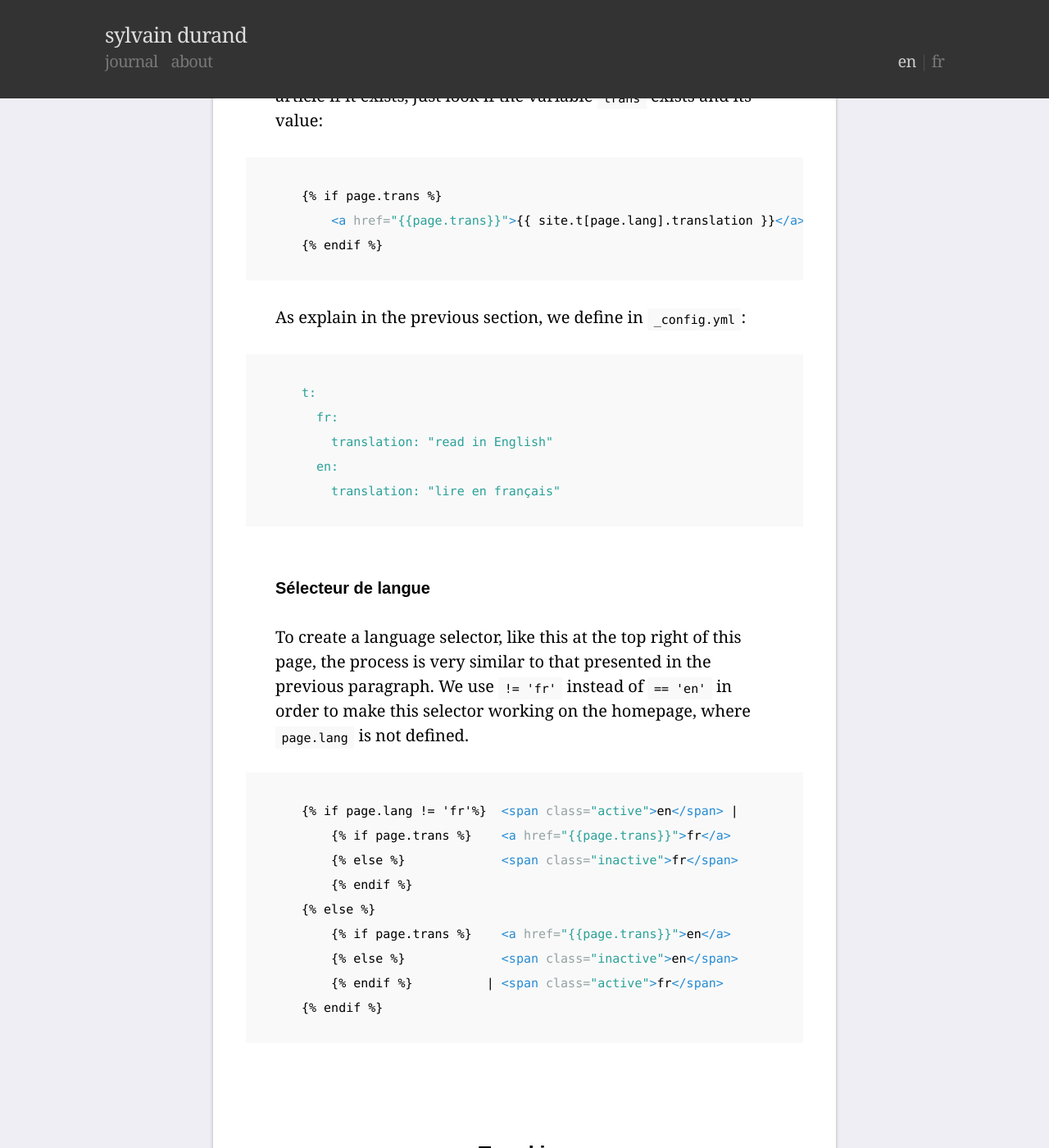
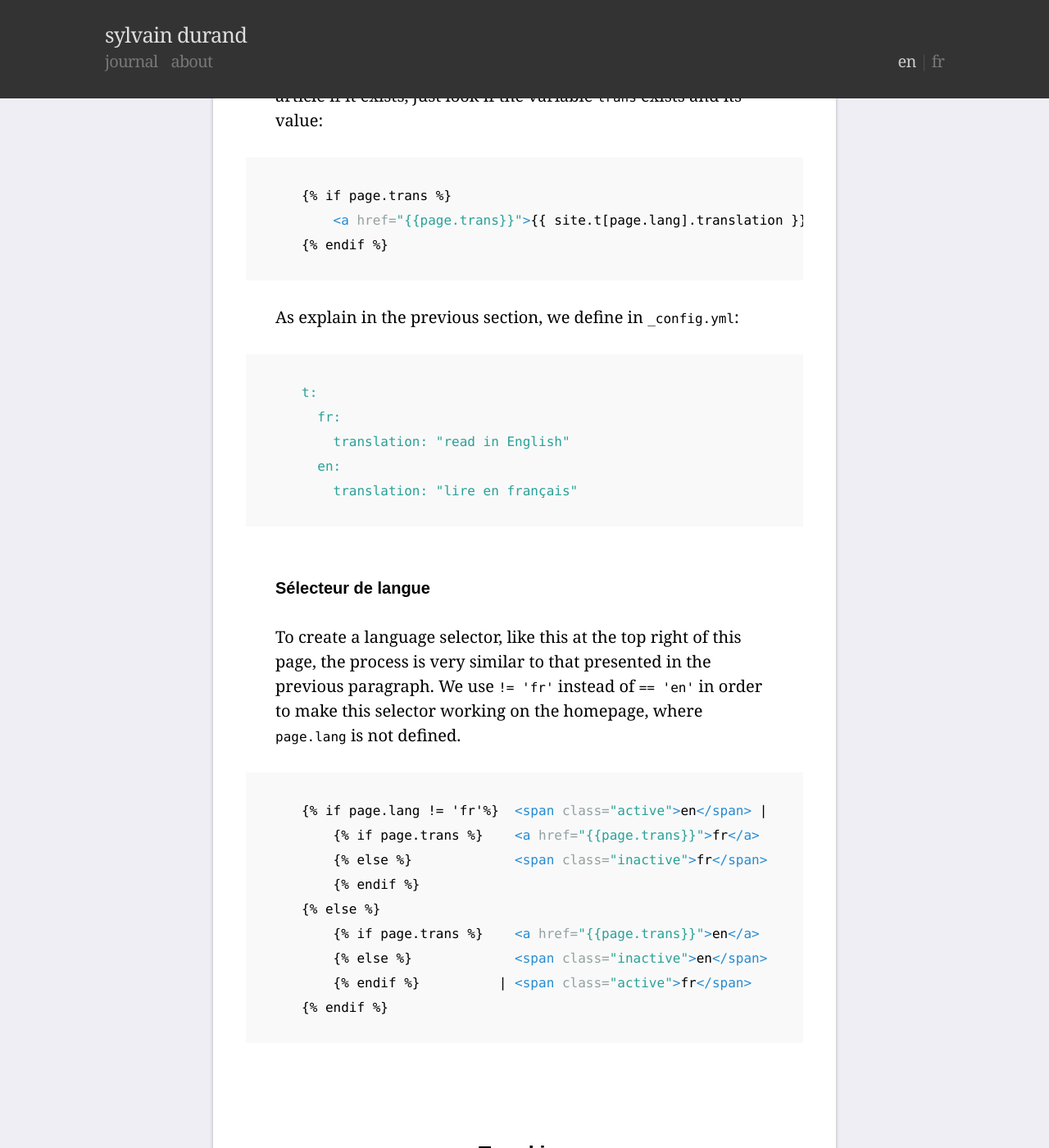
Before and after one commit to simonmeggle/simonmeggle.github.io, a Jekyll site: the page built from _posts/en/2014-02-23-multilingual-website-with-jekyll.md, in a window 1280 px wide and 1400 px high, scrolled down 4908 px. Shown: the whole window at 82% size. Built offline with Jekyll 4.4.1, drawn with Linux system fonts in a browser that asks for light colours.

Commit message:
Change code font

```diff
--- a/static/assets/style.sass
+++ b/static/assets/style.sass
@@ -208,17 +208,12 @@ h3
 // Code
 
 code
-  background: #f9f9f9
-  padding: 0.3em 0.5em
-  +vertical(15,$mono,"","","",0,0)
+  +vertical(16,$mono,"","","",0,0)
 
 pre
   overflow-x: auto
   background: #f9f9f9
   +vertical(20,$mono,1,1,bold,1)
-
-  code
-    padding: 0
 
 
 // Coloration syntaxique
```
